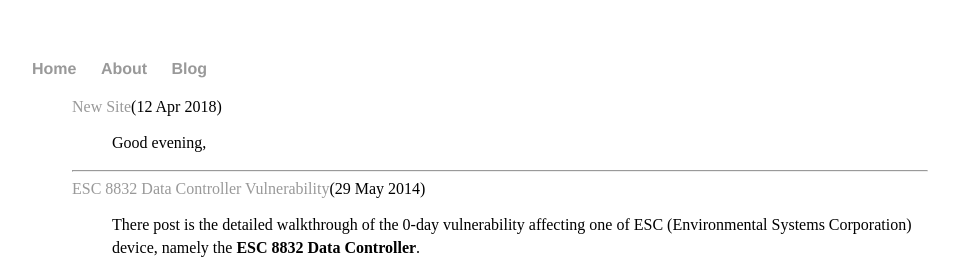
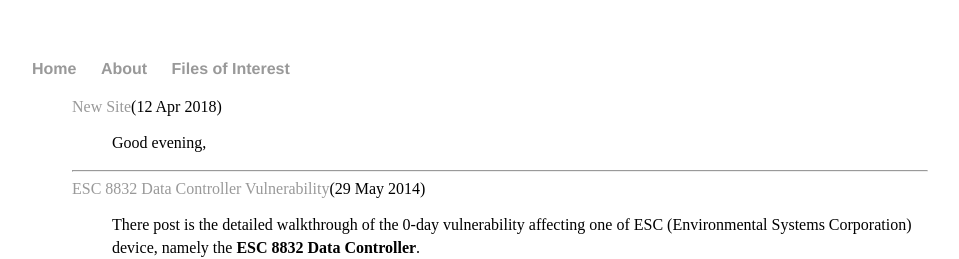
Before and after one commit to Th3R3g3nt/th3r3g3nt.github.io, a Jekyll site: the page built from index.html, in a window 1280 px wide. Shown: the top 259 px of the page, without its empty margins (160-1119 px from the left). Built offline with Jekyll 4.4.1, drawn with Linux system fonts in a browser that asks for light colours.

Commit message:
Update default.html

```diff
--- a/_layouts/default.html
+++ b/_layouts/default.html
@@ -10,7 +10,7 @@
 	    		<ul>
 	        		<li><a href="/">Home</a></li>
 		        	<li><a href="/about/">About</a></li>
-	        		<li><a href="/blog/">Blog</a></li>
+				<li><a href="/files/">Files of Interest</a></li>
 	    		</ul>
 			</nav>
 			<div class="container">
```
